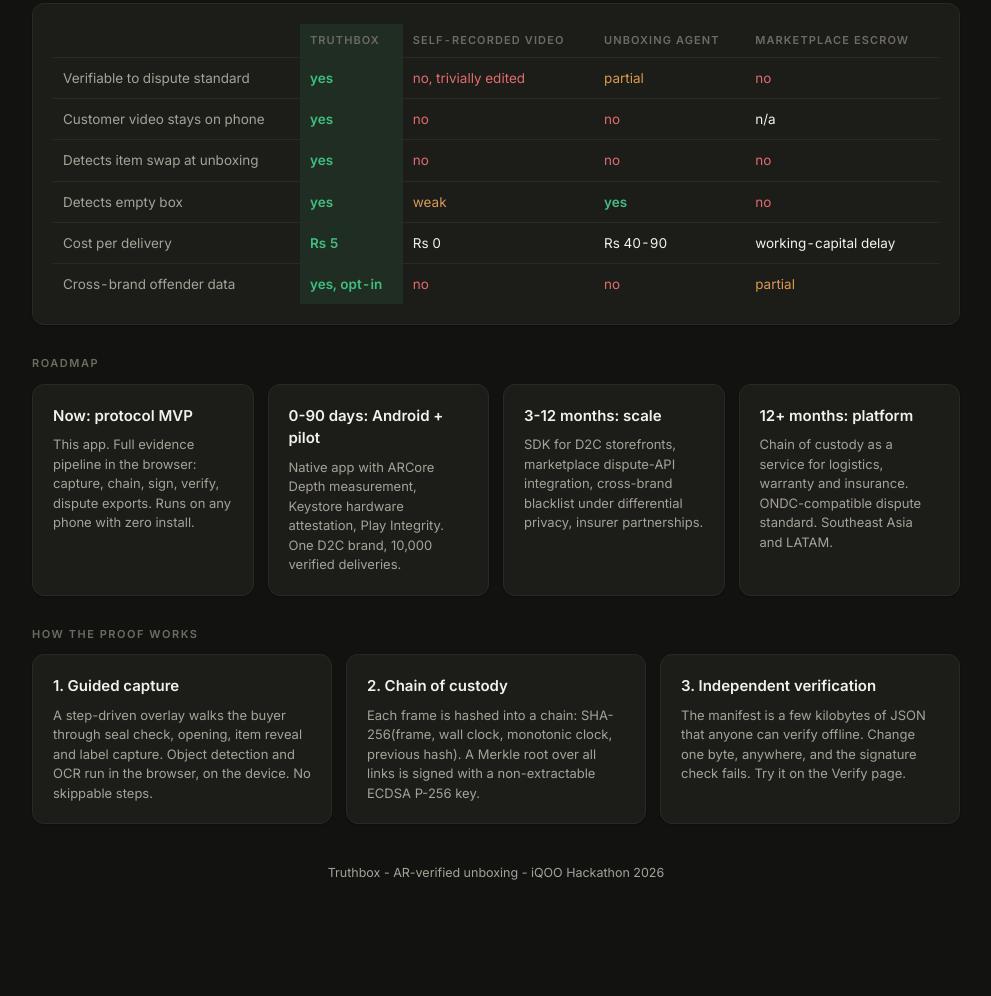
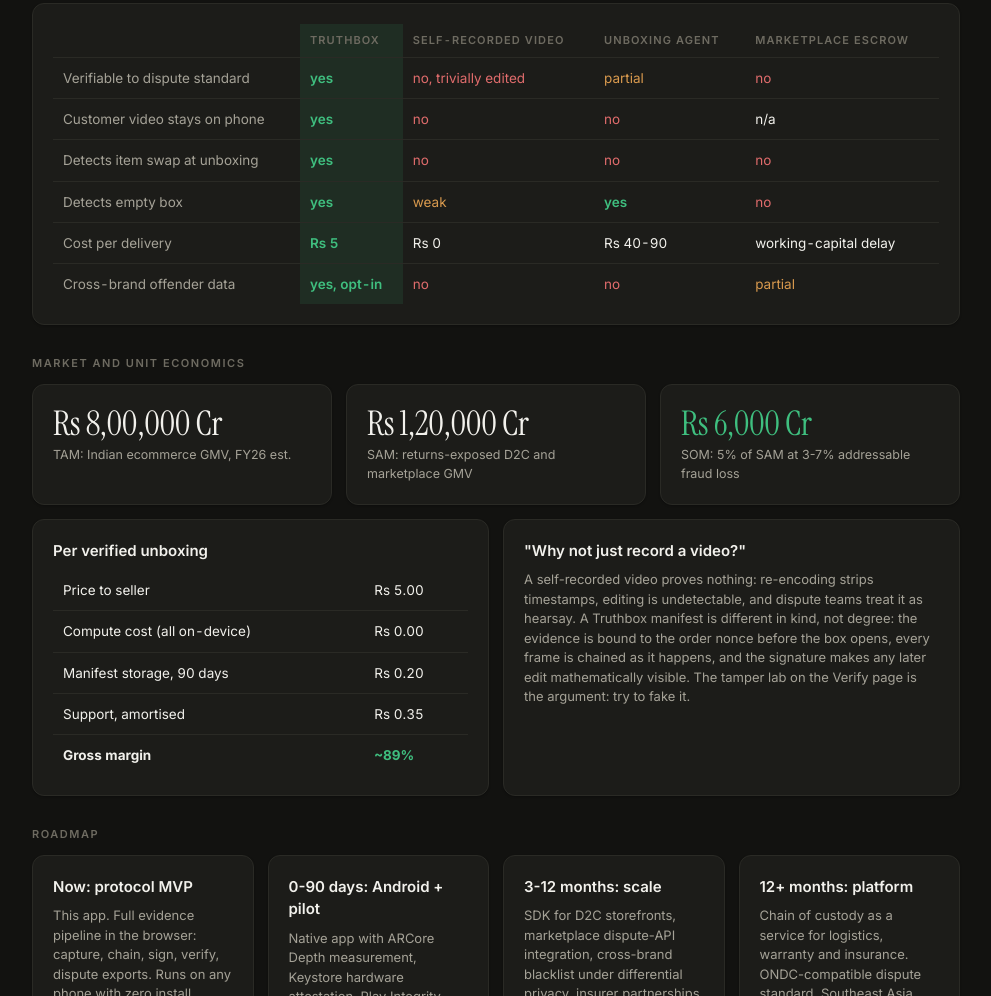
Before and after one commit to N9601/IQOO2k26, a plain HTML site: page index.html in a window 1280 px wide. Shown: the part 845-1841 px from the top of the page, without its empty margins (144-1135 px from the left). Before the commit the page ends 1768 px from the top, so only its background shows below. Drawn offline with Linux system fonts and the light colour scheme.

Commit message:
Add market sizing, unit economics and objection handling to landing

```diff
--- a/index.html
+++ b/index.html
@@ -114,6 +114,32 @@
     </table>
   </div>
 
+  <h2 class="section-title">Market and unit economics</h2>
+  <section class="grid cols-3">
+    <div class="card stat"><div class="num">Rs 8,00,000 Cr</div><div class="label">TAM: Indian ecommerce GMV, FY26 est.</div></div>
+    <div class="card stat"><div class="num">Rs 1,20,000 Cr</div><div class="label">SAM: returns-exposed D2C and marketplace GMV</div></div>
+    <div class="card stat"><div class="num green">Rs 6,000 Cr</div><div class="label">SOM: 5% of SAM at 3-7% addressable fraud loss</div></div>
+  </section>
+  <div class="spacer" style="height:14px"></div>
+  <div class="grid cols-2">
+    <div class="card">
+      <h3>Per verified unboxing</h3>
+      <table class="data">
+        <tbody>
+          <tr><td>Price to seller</td><td>Rs 5.00</td></tr>
+          <tr><td>Compute cost (all on-device)</td><td>Rs 0.00</td></tr>
+          <tr><td>Manifest storage, 90 days</td><td>Rs 0.20</td></tr>
+          <tr><td>Support, amortised</td><td>Rs 0.35</td></tr>
+          <tr><td><strong>Gross margin</strong></td><td><strong style="color:var(--brand)">~89%</strong></td></tr>
+        </tbody>
+      </table>
+    </div>
+    <div class="card">
+      <h3>"Why not just record a video?"</h3>
+      <p class="sub">A self-recorded video proves nothing: re-encoding strips timestamps, editing is undetectable, and dispute teams treat it as hearsay. A Truthbox manifest is different in kind, not degree: the evidence is bound to the order nonce before the box opens, every frame is chained as it happens, and the signature makes any later edit mathematically visible. The tamper lab on the Verify page is the argument: try to fake it.</p>
+    </div>
+  </div>
+
   <h2 class="section-title">Roadmap</h2>
   <section class="grid cols-4">
     <div class="card"><h3>Now: protocol MVP</h3><p class="sub">This app. Full evidence pipeline in the browser: capture, chain, sign, verify, dispute exports. Runs on any phone with zero install.</p></div>
```
